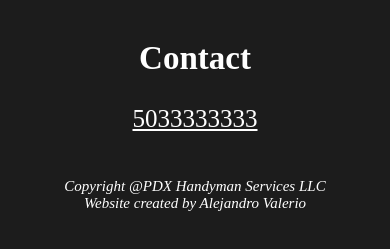
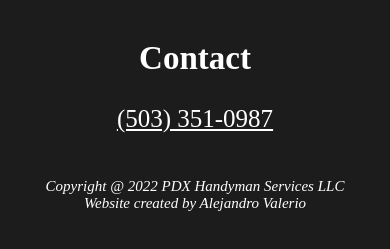
Before and after one commit to AlexV713/pdx-one-page, a PHP site: page / in a window 390 px wide. Shown: the part 4976-5225 px from the top of the page. Run offline with PHP 8.4, Linux system fonts and the light colour scheme; some libraries are stand-ins or nearby versions.

Commit message:
Updates
1. I changed the phone number of the contact section and footer.
2. Added the canonical link and the website description.
3. Also, added the copyright year to automatically change.

```diff
--- a/includes/footer.html.php
+++ b/includes/footer.html.php
@@ -19,10 +19,10 @@
 
             <div>
                 <h2>Contact</h2>
-                <a href="tel:503333333" id="mobile-phone">5033333333</a>
-                <p id="desktop-phone">5033333333</p>
+                <a href="tel:5033510987" id="mobile-phone">(503) 351-0987</a>
+                <p id="desktop-phone">(503) 351-0987</p>
             </div>
 
         </div>
-        <p class="footer-copyright">Copyright @PDX Handyman Services LLC<br>Website created by Alejandro Valerio</p>
+        <p class="footer-copyright">Copyright @ <?php echo date("Y"); ?> PDX Handyman Services LLC<br>Website created by Alejandro Valerio</p>
     </footer>
--- a/index.php
+++ b/index.php
@@ -5,10 +5,10 @@
 
 <head>
     <meta charset="UTF-8">
-    <meta name="description" content="Website Template">
+    <meta name="description" content="PDX Handyman Services LLC is a local handyman, renovator, landscaper, and painter in Oregon.">
     <meta name="viewport" content="width=device-width, initial-scale=1.0">
     <link href="styles.css" rel="stylesheet" type="text/css">
-    <link rel="canonical" href="">
+    <link rel="canonical" href="https://pdxhandymanservicesllc.com/">
     <script src="https://kit.fontawesome.com/cf72e27b3d.js" crossorigin="anonymous"></script>
     <script src="https://ajax.googleapis.com/ajax/libs/jquery/3.5.1/jquery.min.js"></script>
     <title>PDX Handyman Services LLC</title>
@@ -107,8 +107,8 @@
                 <div id="contact-info">
                     <h3>Need a Handyman or Need Your Home Renovated?</h3>
                     <p>Jose Valerio<br>(Owner)</p>
-                    <a href="tel:5033333333" id="contact-phone-mobile">Call Now</a>
-                    <p id="contact-phone-desktop">5033333333</p>
+                    <a href="tel:5033510987" id="contact-phone-mobile">Call Now</a>
+                    <p id="contact-phone-desktop">(503) 351-0987</p>
                 </div>
             </div>
         </div>
```
